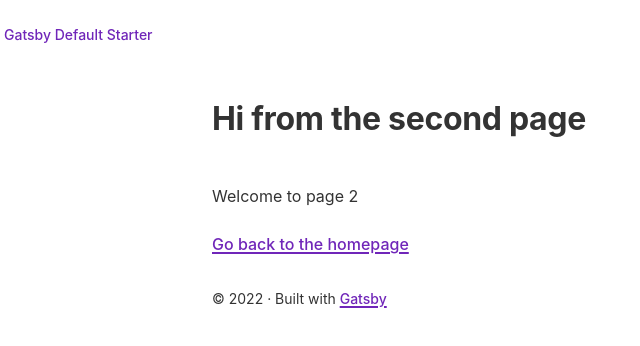
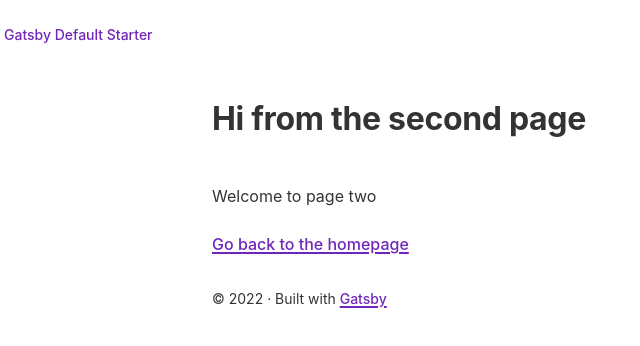
Before and after one commit to sebastian-org/gatsby-starter-default, a Gatsby site: page /page-2 in a window 1280 px wide. Shown: the full height of the page, 28-668 px from the left. Built offline with nearby package versions, Linux system fonts and the light colour scheme; Gatsby itself is replaced by a stand-in of ours.

Commit message:
Update page-2.js

```diff
--- a/src/pages/page-2.js
+++ b/src/pages/page-2.js
@@ -8,7 +8,7 @@ const SecondPage = () => (
   <Layout>
     <Seo title="Page two" />
     <h1>Hi from the second page</h1>
-    <p>Welcome to page 2</p>
+    <p>Welcome to page two</p>
     <Link to="/">Go back to the homepage</Link>
   </Layout>
 )
```
